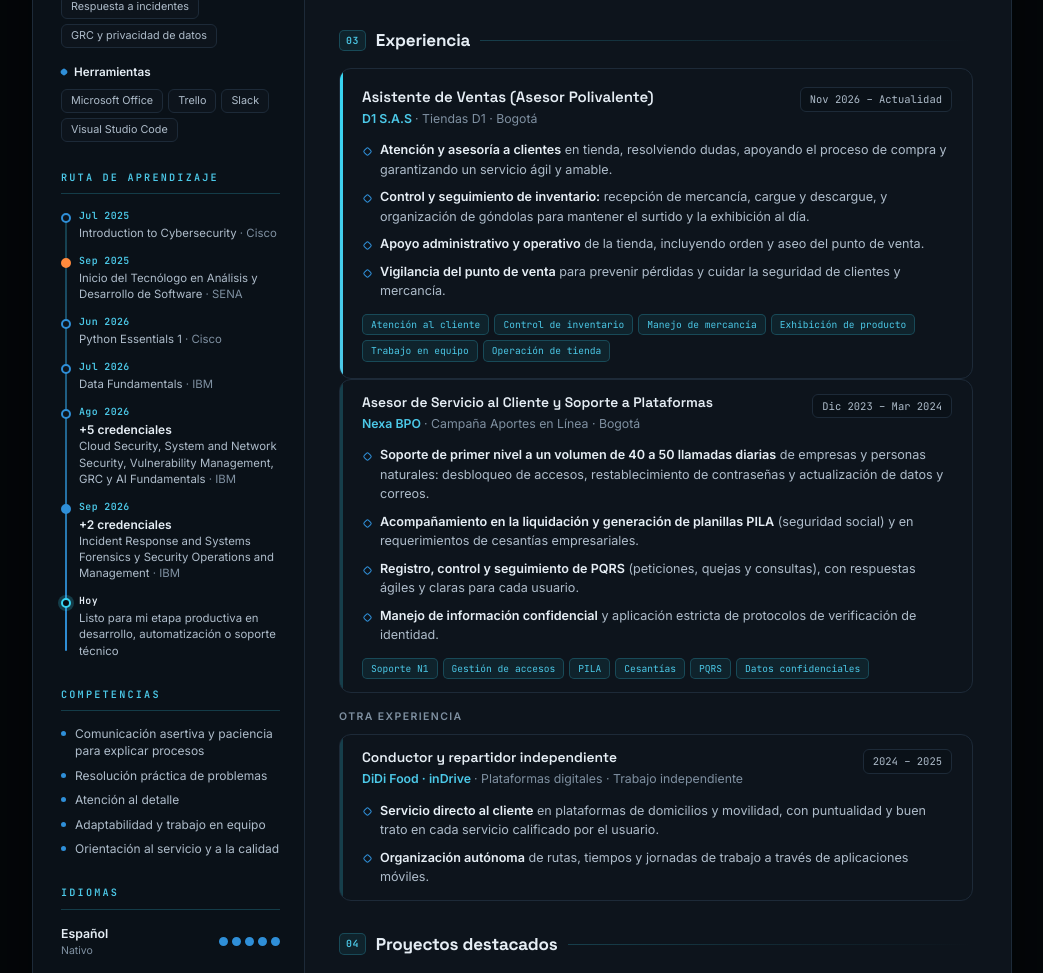
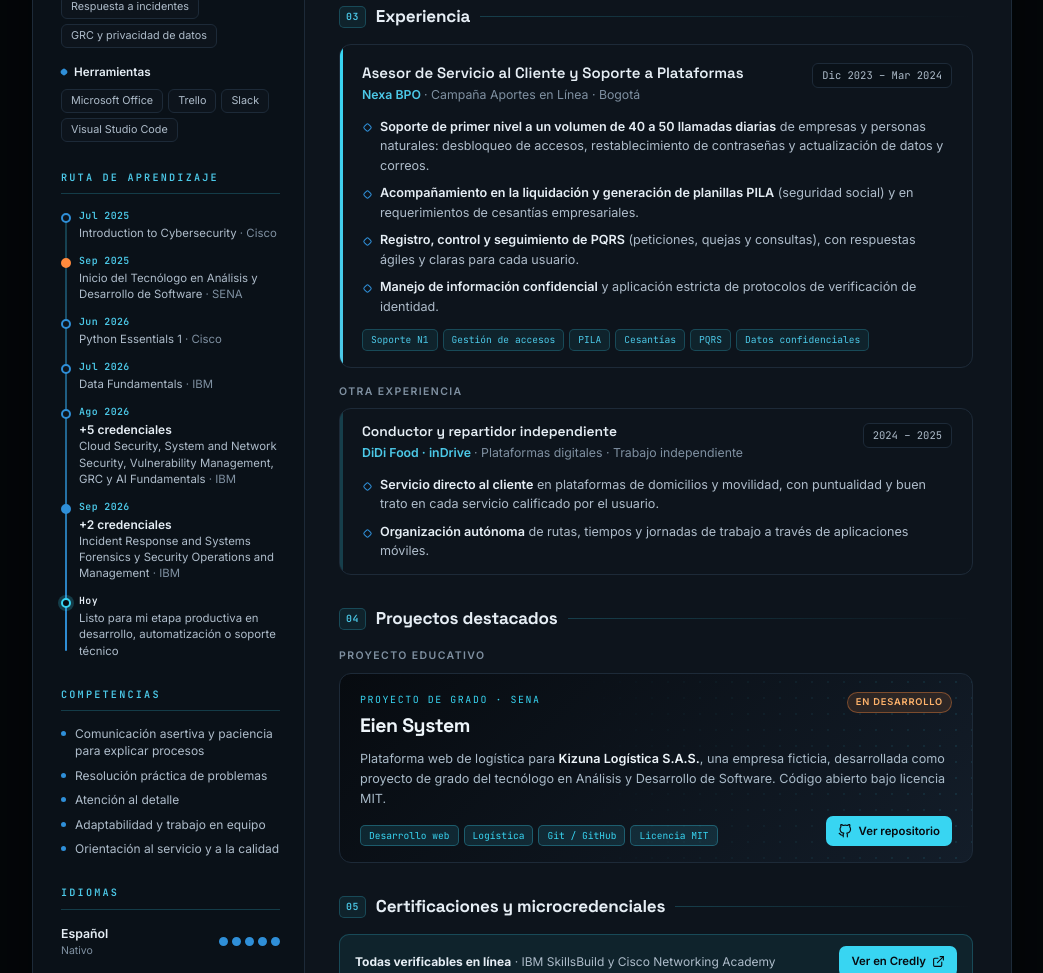
Before and after one commit to Ze-ni-tsu/Ze-ni-tsu, a plain HTML site: page index.html in a window 1280 px wide. Shown: the part 1094-2067 px from the top of the page, without its empty margins (118-1161 px from the left). Drawn offline with Linux system fonts and the light colour scheme.

Commit message:
fix: eliminar experiencia no válida

```diff
--- a/index.html
+++ b/index.html
@@ -53,7 +53,7 @@
         <span class="pill hl">Tecnólogo ADSO · SENA (en curso)</span>
         <span class="pill hl">10 credenciales IBM · Cisco</span>
         <span class="pill">Python · SQL</span>
-        <span class="pill">Servicio al cliente · BPO y retail</span>
+        <span class="pill">Servicio al cliente · BPO</span>
       </div>
       <p class="tagline">Sé explicar lo técnico en palabras simples, <strong>cuido la información como si fuera mía</strong> y aprendo rápido: <strong>8 credenciales en un solo trimestre</strong> mientras estudio en el SENA.</p>
       <ul class="contacts">
@@ -113,7 +113,7 @@
           <h4>Desarrollo y datos</h4>
           <ul class="chips">
             <li class="chip">Python<small>fundamentos</small></li>
-            <li   class="chip">SQL<small>básico</small></li>
+            <li class="chip">SQL<small>básico</small></li>
             <li class="chip">Excel<small>intermedio</small></li>
             <li class="chip">Git / GitHub</li>
           </ul>
@@ -191,7 +191,7 @@
       <section class="section">
         <h2 class="section-title"><span class="num">01</span>Perfil</h2>
         <p class="profile">
-          Estudiante del <strong>Tecnólogo en Análisis y Desarrollo de Software en el SENA</strong>, con experiencia en servicio al cliente: soporte a una plataforma transaccional de seguridad social en entorno BPO y, actualmente, atención en retail en Tiendas D1. Combino lo que aprendí en la primera línea de atención —escuchar, diagnosticar y resolver con paciencia— con <mark>10 credenciales en ciberseguridad, datos e IA</mark> de IBM y Cisco. Busco mi <strong>etapa productiva (desde junio de 2027)</strong> en <strong>desarrollo de software, automatización, soporte técnico u operaciones de seguridad</strong>, donde pueda aportar desde el primer día y seguir creciendo.
+          Estudiante del <strong>Tecnólogo en Análisis y Desarrollo de Software en el SENA</strong>, con experiencia en servicio al cliente: soporte a una plataforma transaccional de seguridad social en entorno BPO. Combino lo que aprendí en la primera línea de atención —escuchar, diagnosticar y resolver con paciencia— con <mark>10 credenciales en ciberseguridad, datos e IA</mark> de IBM y Cisco. Busco mi <strong>etapa productiva (desde junio de 2027)</strong> en <strong>desarrollo de software, automatización, soporte técnico u operaciones de seguridad</strong>, donde pueda aportar desde el primer día y seguir creciendo.
         </p>
 
         <div class="kpis">
@@ -228,30 +228,6 @@
         <h2 class="section-title"><span class="num">03</span>Experiencia</h2>
 
         <article class="job">
-          <div class="job-top">
-            <div>
-              <h3 class="job-role">Asistente de Ventas (Asesor Polivalente)</h3>
-              <div class="job-org">D1 S.A.S <span>· Tiendas D1 · Bogotá</span></div>
-            </div>
-            <span class="job-date">Nov 2026 – Actualidad</span>
-          </div>
-          <ul class="job-list">
-            <li><strong>Atención y asesoría a clientes</strong> en tienda, resolviendo dudas, apoyando el proceso de compra y garantizando un servicio ágil y amable.</li>
-            <li><strong>Control y seguimiento de inventario:</strong> recepción de mercancía, cargue y descargue, y organización de góndolas para mantener el surtido y la exhibición al día.</li>
-            <li><strong>Apoyo administrativo y operativo</strong> de la tienda, incluyendo orden y aseo del punto de venta.</li>
-            <li><strong>Vigilancia del punto de venta</strong> para prevenir pérdidas y cuidar la seguridad de clientes y mercancía.</li>
-          </ul>
-          <ul class="tags">
-            <li class="tag">Atención al cliente</li>
-            <li class="tag">Control de inventario</li>
-            <li class="tag">Manejo de mercancía</li>
-            <li class="tag">Exhibición de producto</li>
-            <li class="tag">Trabajo en equipo</li>
-            <li class="tag">Operación de tienda</li>
-          </ul>
-        </article>
-
-        <article class="job job-alt">
           <div class="job-top">
             <div>
               <h3 class="job-role">Asesor de Servicio al Cliente y Soporte a Plataformas</h3>
```
